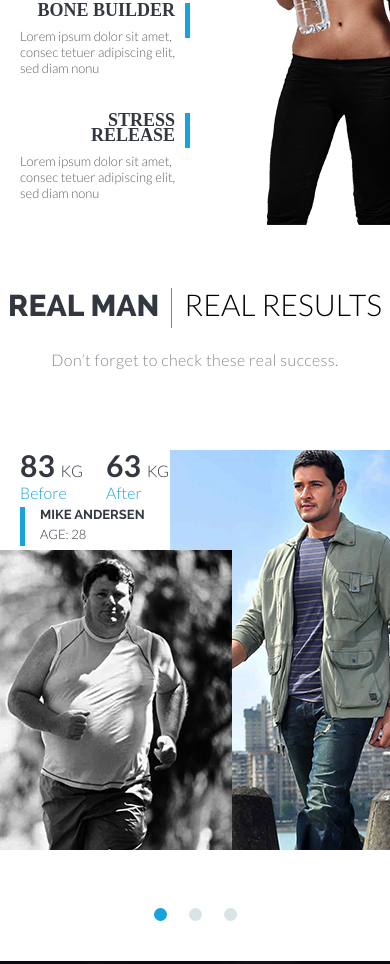
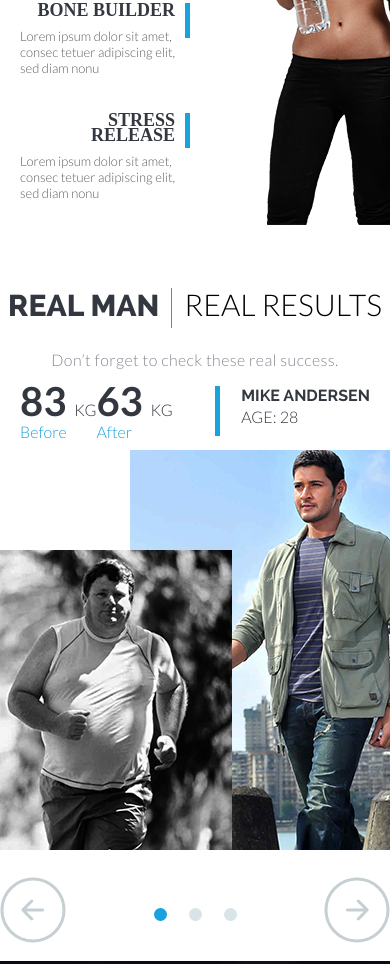
Before and after one commit to RedSanchezz/adele, a website: page app/index.html in a window 390 px wide. Shown: the part 1120-2084 px from the top of the page. Drawn offline with Linux system fonts and the light colour scheme.

Commit message:
alt-slider

```diff
--- a/app/scss/_media.scss
+++ b/app/scss/_media.scss
@@ -1,6 +1,20 @@
 @media (max-width: 1170px) {
     .header {
         background-position: top 299px right 10px;
+    }
+    .real-man__slider-arrow-right {
+        position: absolute;
+        top: 50%;
+        left: 760px;
+        cursor: pointer;
+        transform: translateY(-50%);
+    }
+    .real-man__slider-arrow-left {
+        position: absolute;
+        top: 50%;
+        left: -66px;
+        cursor: pointer;
+        transform: translateY(-50%);
     }
 }
 
@@ -31,15 +45,15 @@
     }
     .real-man__slider-arrow-right {
         position: absolute;
-        top: 50%;
-        left: 760px;
+        top: 460px;
+        left: 525px;
         cursor: pointer;
         transform: translateY(-50%);
     }
     .real-man__slider-arrow-left {
         position: absolute;
-        top: 50%;
-        left: -66px;
+        top: 460px;
+        left: 165px;
         cursor: pointer;
         transform: translateY(-50%);
     }
@@ -163,26 +177,23 @@
         width: 350px;
     }
     .real-man__slider-arrow-right {
-        display: none!important;
+        // display: none!important;
+        left: auto;
+        right: 0;
     }
     .real-man__slider-arrow-left {
-        display: none!important;
+        // display: none!important;
+        left: 0;
     }
     .real-man__sliders-block {
         margin: 78px auto 0 auto;
         display: flex;
     }
-    // .slider__info {
-    //     position: absolute;
-    // }
-    // .slider__info-block {
-    //     margin:
-    //     max-width: 169px;
-    //     width: 100%;
-    //     height: 160px;
-    // }
     .slider__photos {
         margin: 0 auto;
+    }
+    .slider__info {
+        position: absolute;
     }
     .testimonials {
         padding-top: 40px;
@@ -237,6 +248,35 @@
     }
     .footer {
         height: 100px;
+    }
+    .slider__info {
+        position: absolute;
+        max-width: 769px;
+        top: 140px;
+        left: 0;
+        padding: 0 20px 0 20px;
+    }
+    .slider__info-block {
+        display: flex;
+        margin: 0;
+        background-color: white;
+        max-width: 400px;
+        width: 100%;
+        height: 50px;
+        justify-content: space-between;
+        margin: 0 auto;
+    }
+    .info-block__top-row {
+        display: flex;
+        justify-content: space-between;
+    }
+    .info-block__bottom-row {
+        margin-top: 0px;
+        border-left: 5px solid #18a3dd;
+        padding-left: 21px;
+    }
+    .info-block__text {
+        margin-top: 0;
     }
 }
 
@@ -430,40 +470,40 @@
     .real-man__sliders-block {
         max-width: 425px;
         width: 100%;
-        overflow-y: hidden;
-        position: relative;
+        // overflow-y: hidden;
+        // position: relative;
     }
-    .slider__info {
-        position: absolute;
-        top: 0;
-        background-color: white;
-        height: 100px;
-        padding: 0;
-        width: 170px;
-    }
-    .slider__info-block {
-        margin: 0;
-        padding: 0 0 0 20px;
-    }
-    .info-block__name {
-        font-size: 13px;
-    }
-    .info-block__age {
-        font-size: 13px;
-    }
-    .info-block__bottom-row {
-        margin-top: 5px;
-        padding-left: 15px;
-    }
-    .info-block__weight {
-        font-size: 30px;
-        line-height: 30px;
-    }
-    .info-block__text {
-        font-size: 16px;
-        font-weight: 300;
-        margin-top: 0px;
-    }
+    // .slider__info {
+    //     position: absolute;
+    //     top: 0;
+    //     background-color: white;
+    //     height: 100px;
+    //     padding: 0;
+    //     width: 170px;
+    // }
+    // .slider__info-block {
+    //     margin: 0;
+    //     padding: 0 0 0 20px;
+    // }
+    // .info-block__name {
+    //     font-size: 13px;
+    // }
+    // .info-block__age {
+    //     font-size: 13px;
+    // }
+    // .info-block__bottom-row {
+    //     margin-top: 5px;
+    //     padding-left: 15px;
+    // }
+    // .info-block__weight {
+    //     font-size: 30px;
+    //     line-height: 30px;
+    // }
+    // .info-block__text {
+    //     font-size: 16px;
+    //     font-weight: 300;
+    //     margin-top: 0px;
+    // }
     .photo-after {
         top: 100px;
         left: -30px;
--- a/app/scss/_slider.scss
+++ b/app/scss/_slider.scss
@@ -40,7 +40,6 @@
 }
 
 .real-man__slider-arrow-left {
-    display: none!important;
     position: absolute;
     top: 50%;
     cursor: pointer;
@@ -49,7 +48,6 @@
 }
 
 .real-man__slider-arrow-right {
-    display: none!important;
     position: absolute;
     top: 50%;
     left: 889px;
--- a/app/scss/style.scss
+++ b/app/scss/style.scss
@@ -224,13 +224,13 @@
 
 .real-man {
     padding: 120px 0;
+    position: relative;
 }
 
 .real-man__sliders-block {
     max-width: 760px;
     width: 100%;
     margin: 78px auto 0 auto;
-    overflow-y: hidden;
     display: flex;
 }
 
```
Also changed, not shown: app/css/style.css.
